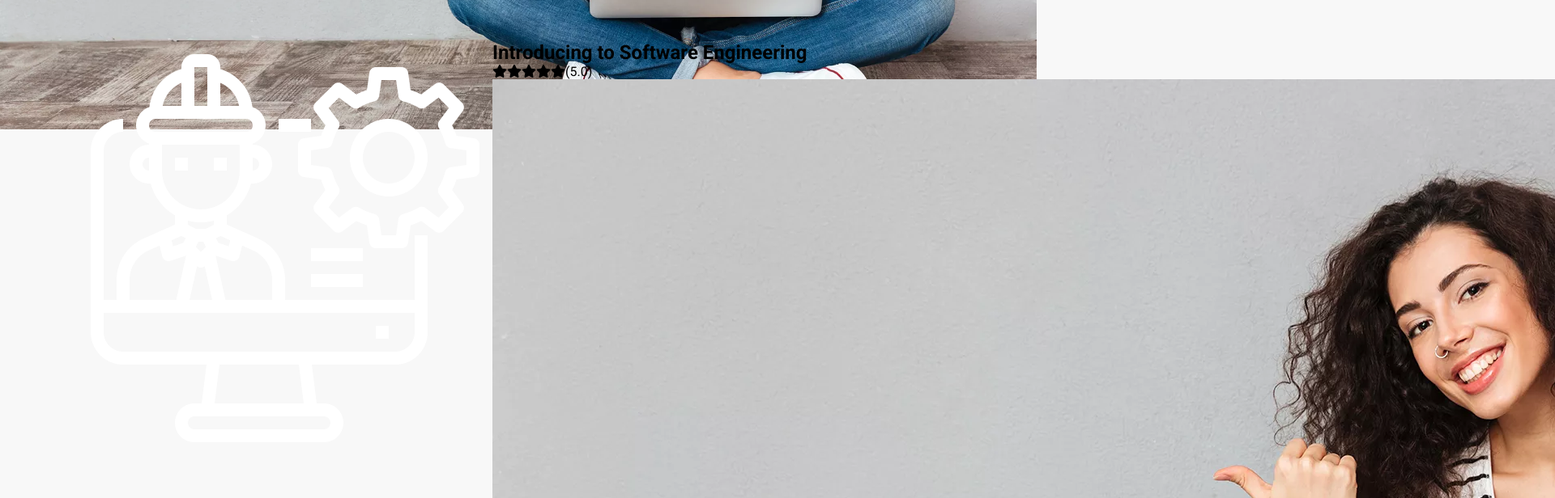
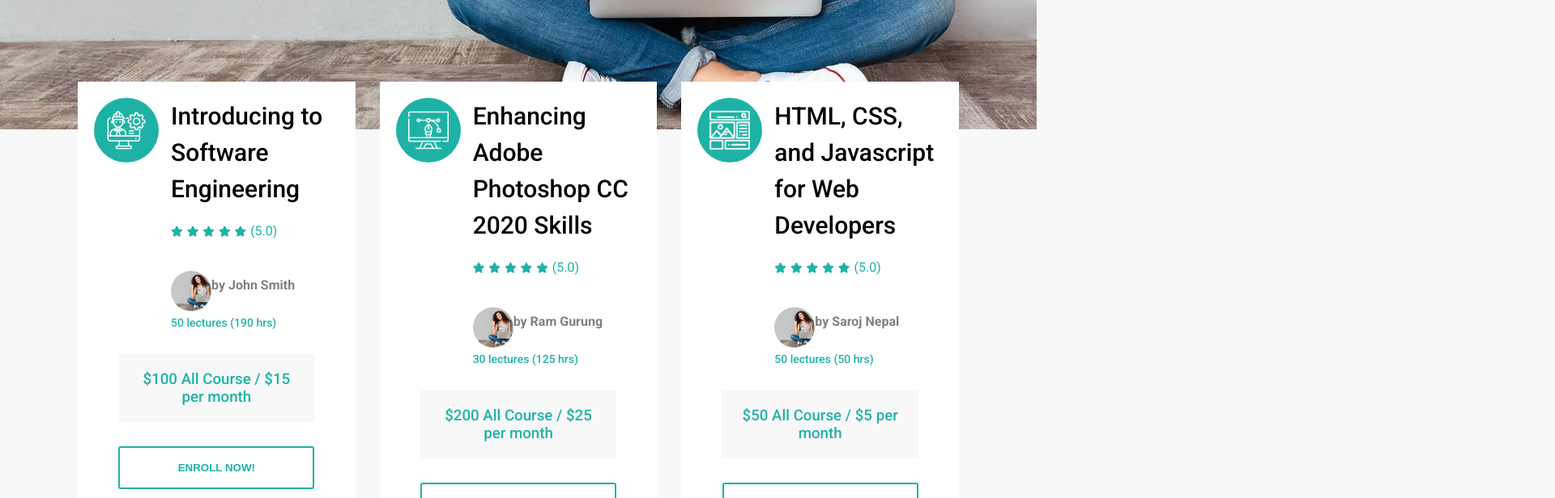
Before and after one commit to FawwazKautsar24/Educational-Website-Design-with-ReactJS, a React (Create React App) app: page /courses in a window 1280 px wide. Shown: the part 640-1256 px from the top of the page at 81% size, 1920 px wide, since content can reach past the window. Built offline with nearby package versions, Linux system fonts and the light colour scheme.

Commit message:
Membuat component onlineCourses, HAbout & men-styling CourseHome

```diff
--- a/src/App.css
+++ b/src/App.css
@@ -115,12 +115,43 @@ button{
   grid-template-columns: repeat(4, 1fr);
   grid-gap: 30px;
 }
+.grid2{
+  display: grid;
+  grid-template-columns: repeat(3, 1fr);
+  grid-gap: 30px;
+}
+.grid3{
+  display: grid;
+  grid-template-columns: repeat(6, 1fr);
+  grid-gap: 10px;
+}
+.padding{
+  padding: 80px 0;
+}
+.show{
+  box-shadow: 0 5px 25px -2px rgba(0, 0, 0, 6%);
+  background-color: #1eb2a6;
+}
 .flex{
   display: flex;
 }
 
+.outline-btn{
+  margin: 0;
+  box-shadow: none;
+  border: 2px solid #1eb2a6;
+  width: 80%;
+  transition: 0.5s;
+}
+.outline-btn:hover{
+  background-color: #1eb2a6;
+  color: #fff;
+}
+
 @media screen and (max-width: 768px){
-  .grid{
+  .grid,
+  .grid2,
+  .grid3{
     grid-template-columns: repeat(2, 1fr);
   }
   .back{
@@ -128,4 +159,7 @@ button{
     padding-top: 50%;
     height: 80vh;
   }
+  .marigin{
+    margin-top: 65%;
+  }
 }
--- a/src/components/all_courses/CourseHome.jsx
+++ b/src/components/all_courses/CourseHome.jsx
@@ -1,12 +1,15 @@
 import React from 'react';
 import Back from '../common/back/Back';
 import CoursesCard from './CoursesCard';
+import './courses.css'
+import OnlineCourses from './OnlineCourses';
 
 const CourseHome = () => {
     return (
         <>
             <Back title="Explore Courses" />
             <CoursesCard />
+            <OnlineCourses />
         </>
     );
 }
--- a/src/components/all_courses/CoursesCard.jsx
+++ b/src/components/all_courses/CoursesCard.jsx
@@ -44,6 +44,12 @@ const CoursesCard = () => {
                                         </div>
                                     </div>
                                 </div>
+                                <div className="price">
+                                    <h3>
+                                        {val.priceAll} / {val.pricePer}
+                                    </h3>
+                                </div>
+                                <button className="outline-btn">ENROLL NOW!</button>
                             </div>
                         )
                     })}
--- /dev/null
+++ b/src/components/all_courses/OnlineCourses.jsx
@@ -0,0 +1,30 @@
+import React from 'react';
+import { online } from '../../dummyData';
+import Title from '../common/title/Title'
+
+const OnlineCourses = () => {
+    return (
+        <>
+            <section className="online">
+                <div className="container">
+                    <Title subtitle="COURSES" title="Browse Our Online Courses" />
+
+                    <div className="content grid3">
+                        {online.map((val) => (
+                            <div className="box">
+                                <div className="img">
+                                    <img src={val.cover} alt='' />
+                                    <img src={val.hoverCover} alt='' className='show' />
+                                </div>
+                                <h1>{val.courseName}</h1>
+                                <span>{val.course}</span>
+                            </div>
+                        ))}
+                    </div>
+                </div>
+            </section>
+        </>
+    );
+}
+
+export default OnlineCourses;
--- /dev/null
+++ b/src/components/all_courses/courses.css
@@ -0,0 +1,113 @@
+.coursesCard{
+    padding: 50px 0;
+}
+.coursesCard .items{
+    background-color: #fff;
+    padding: 20px;
+    text-align: center;
+}
+.coursesCard .img{
+    width: 80px;
+    height: 80px;
+    border-radius: 50%;
+    background-color: #1eb2a6;
+    padding: 15px;
+}
+.coursesCard img{
+    width: 100%;
+    height: 100%;
+    object-fit: cover;
+}
+.coursesCard .text{
+    margin-left: 15px;
+    text-align: left;
+}
+.coursesCard .text h1{
+    font-size: 30px;
+    font-weight: 500;
+    line-height: 45px;
+}
+.coursesCard .rate{
+    margin: 20px 0;
+    color: #1eb2a6;
+}
+.coursesCard .rate i{
+    font-size: 13px;
+    margin-right: 5px;
+}
+.coursesCard .details .dimg img{
+    width: 50px;
+    height: 50px;
+    border-radius: 50%;
+    margin-top: 20px;
+}
+.coursesCard .details .box{
+    display: flex;
+    align-items: center;
+    color: grey;
+}
+.coursesCard .details span{
+    color: #1eb2a6;
+    font-weight: 500;
+    font-size: 14px;
+}
+.coursesCard .price{
+    margin: 30px;
+    background-color: #f8f8f8;
+    padding: 20px;
+}
+.coursesCard h3{
+    font-weight: 500;
+    color: #1eb2a6;
+}
+
+.online{
+    text-align: center;
+}
+.online .box{
+    box-shadow: 0 5px 25px -2px rgba(0, 0, 0, 6%);
+    background-color: #fff;
+    padding: 30px 20px;
+}
+.online .img{
+    width: 80px;
+    height: 80px;
+    margin: 0;
+    position: relative;
+}
+.online img{
+    width: 100%;
+    height: 100%;
+    object-fit: cover;
+}
+.online h1{
+    font-weight: 500;
+    font-size: 20px;
+    margin: 20px 0;
+    line-height: 30px;
+}
+.online span{
+    background-color: #f8f8f8;
+    padding: 5px 20px;
+    font-weight: 500;
+    font-size: 15px;
+    color: #1eb2a6;
+    border-radius: 5px;
+}
+.online .box .show{
+    opacity: 0;
+}
+.online .box:hover{
+    background-color: #1eb2a6;
+    border-radius: 5px;
+    cursor: pointer;
+}
+.online .box:hover .show{
+    opacity: 1;
+    position: absolute;
+    top: 0;
+    left: 0;
+}
+.online .box:hover h1{
+    color: #fff;
+}
--- /dev/null
+++ b/src/components/home/HAbout.jsx
@@ -0,0 +1,68 @@
+import React from 'react';
+import Title from '../common/title/Title';
+import { coursesCard } from '../../dummyData';
+
+const HAbout = () => {
+    return (
+        <>
+            <section className="homeAbout">
+                <div className="container">
+                    <Title subtitle="our courses" title="explore our populer online courses" />
+                    <section className="coursesCard">
+                        <div className="grid2">
+                            {coursesCard.slice(0, 3).map((val) => {
+                                return (
+                                    <div className="items">
+                                        <div className="content flex">
+                                            <div className="left">
+                                                <div className="img">
+                                                    <img src={val.cover} alt="Image Name Course" />
+                                                </div>
+                                            </div>
+                                            <div className="text">
+                                                <h1>{val.coursesName}</h1>
+                                                <div className="rate">
+                                                    <i className="fa fa-star"></i>
+                                                    <i className="fa fa-star"></i>
+                                                    <i className="fa fa-star"></i>
+                                                    <i className="fa fa-star"></i>
+                                                    <i className="fa fa-star"></i>
+                                                    <label htmlFor="">(5.0)</label>
+                                                </div>
+                                                <div className="details">
+                                                    {val.courTeacher.map((details) => {
+                                                        return (
+                                                            <>
+                                                                <div className="box">
+                                                                    <div className="dimg">
+                                                                        <img src={details.dcover} alt="" />
+                                                                    </div>
+                                                                    <div className="para">
+                                                                        <h4>{details.name}</h4>
+                                                                    </div>
+                                                                </div>
+                                                                <span>{details.totalTime}</span>
+                                                            </>
+                                                        );
+                                                    })}
+                                                </div>
+                                            </div>
+                                        </div>
+                                        <div className="price">
+                                            <h3>
+                                                {val.priceAll} / {val.pricePer}
+                                            </h3>
+                                        </div>
+                                        <button className="outline-btn">ENROLL NOW!</button>
+                                    </div>
+                                )
+                            })}
+                        </div>
+                    </section>
+                </div>
+            </section>
+        </>
+    );
+}
+
+export default HAbout;
--- a/src/components/home/Home.jsx
+++ b/src/components/home/Home.jsx
@@ -1,5 +1,6 @@
 import React from 'react';
 import AboutCard from '../about/AboutCard';
+import HAbout from './HAbout';
 import Hero from './hero/Hero';
 
 const Home = () => {
@@ -7,6 +8,7 @@ const Home = () => {
         <>
             <Hero />
             <AboutCard />
+            <HAbout />
         </>
     );
 }
--- a/src/dummyData.js
+++ b/src/dummyData.js
@@ -171,3 +171,78 @@ export const coursesCard = [
     pricePer: "$3 per month",
   },
 ]
+
+export const online = [
+  {
+    cover: "./images/courses/online/o1.png",
+    hoverCover: "./images/courses/online/o1.1.png",
+    courseName: "UI/UX Design Courses",
+    course: "25 Courses",
+  },
+  {
+    cover: "./images/courses/online/o2.png",
+    hoverCover: "./images/courses/online/o2.1.png",
+    courseName: "Art & Design",
+    course: "25 Courses",
+  },
+  {
+    cover: "./images/courses/online/o3.png",
+    hoverCover: "./images/courses/online/o3.1.png",
+    courseName: "Computer Science",
+    course: "10 Courses",
+  },
+  {
+    cover: "./images/courses/online/o4.png",
+    hoverCover: "./images/courses/online/o4.1.png",
+    courseName: "History & Archeologic",
+    course: "15 Courses",
+  },
+  {
+    cover: "./images/courses/online/o5.png",
+    hoverCover: "./images/courses/online/o5.1.png",
+    courseName: "Software Engineering",
+    course: "30 Courses",
+  },
+  {
+    cover: "./images/courses/online/o6.png",
+    hoverCover: "./images/courses/online/o6.1.png",
+    courseName: "Information Software",
+    course: "60 Courses",
+  },
+  {
+    cover: "./images/courses/online/o7.png",
+    hoverCover: "./images/courses/online/o7.1.png",
+    courseName: "Health & Fitness",
+    course: "10 Courses",
+  },
+  {
+    cover: "./images/courses/online/o8.png",
+    hoverCover: "./images/courses/online/o8.1.png",
+    courseName: "Marketing",
+    course: "30 Courses",
+  },
+  {
+    cover: "./images/courses/online/o9.png",
+    hoverCover: "./images/courses/online/o9.1.png",
+    courseName: "Graphic Design",
+    course: "80 Courses",
+  },
+  {
+    cover: "./images/courses/online/o10.png",
+    hoverCover: "./images/courses/online/o10.1.png",
+    courseName: "Music",
+    course: "120 Courses",
+  },
+  {
+    cover: "./images/courses/online/o11.png",
+    hoverCover: "./images/courses/online/o11.1.png",
+    courseName: "Business Administration",
+    course: "17 Courses",
+  },
+  {
+    cover: "./images/courses/online/o12.png",
+    hoverCover: "./images/courses/online/o12.1.png",
+    courseName: "Web Management",
+    course: "17 Courses",
+  },
+]
```
